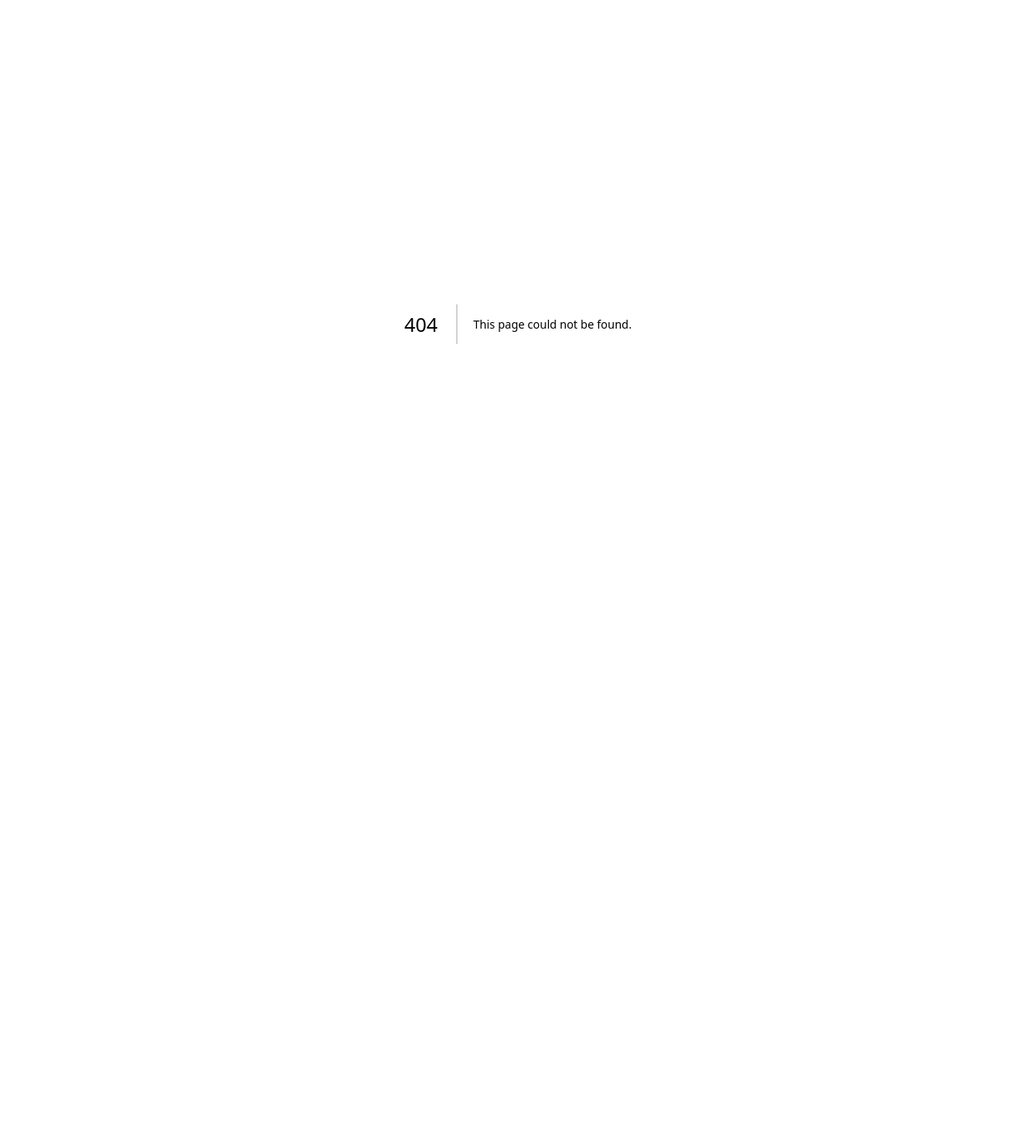
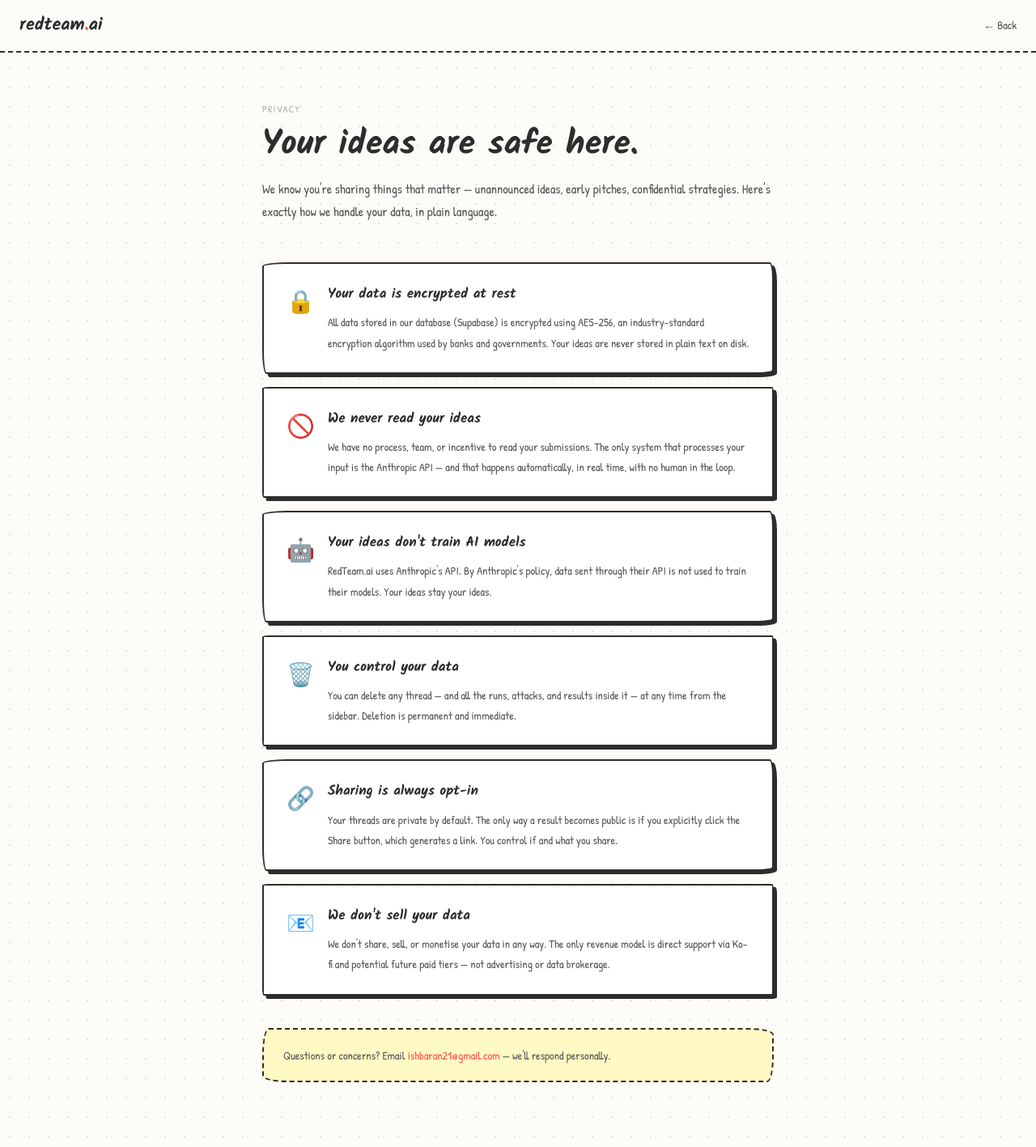
Before and after one commit to IshaanBaranwal/redteam-ai, a Next.js app: page /privacy in a window 1280 px wide. Before the commit this address had no page. Shown: the whole page at 81% size. Before the commit the page ends 800 px from the top, so only its background shows below. Built offline with nearby package versions, Linux system fonts and the light colour scheme.

Commit message:
fix: rebuild button now updates live after defense; add privacy page and notices

```diff
--- a/app/(app)/thread/[id]/page.tsx
+++ b/app/(app)/thread/[id]/page.tsx
@@ -4,6 +4,7 @@ import { useState, useEffect, useRef, useCallback } from "react";
 import { useParams } from "next/navigation";
 import { useIsMobile } from "@/hooks/useIsMobile";
 import dynamic from "next/dynamic";
+import Link from "next/link";
 import { UserButton } from "@clerk/nextjs";
 import InputCard from "@/components/InputCard";
 import PersonaSelector from "@/components/PersonaSelector";
@@ -540,6 +541,16 @@ export default function ThreadPage() {
             </div>
           )}
 
+          {/* Privacy notice */}
+          <div style={{ textAlign: "center", marginBottom: 4 }}>
+            <Link href="/privacy" style={{
+              display: "inline-flex", alignItems: "center", gap: 5, textDecoration: "none",
+              fontFamily: "var(--font-body)", fontSize: 11, color: "#aaa",
+            }}>
+              🔒 Encrypted at rest · Never used to train AI
+            </Link>
+          </div>
+
           {/* Empty state */}
           {versions.length === 0 && !isRunning && (
             <div style={{
@@ -605,6 +616,17 @@ export default function ThreadPage() {
                 inputText={inputText}
                 diffMap={attackDiff}
                 resolvedAttacks={resolvedAttacks}
+                onDefenseSubmitted={(attackId, verdict) => {
+                  setCurrentResult(prev => {
+                    if (!prev) return prev;
+                    return {
+                      ...prev,
+                      attacks: prev.attacks.map(a =>
+                        a.id === attackId ? { ...a, defenseVerdict: verdict, defense: verdict } : a
+                      ),
+                    };
+                  });
+                }}
               />
             )}
             {activeTab === "competitors" && <CompetitorTable competitors={competitors} />}
--- a/app/page.tsx
+++ b/app/page.tsx
@@ -204,6 +204,16 @@ export default function LandingPage() {
         <p style={{ fontFamily: "var(--font-body)", fontSize: 13, color: "#aaa", marginTop: 20 }}>
           No credit card. No install. Just paste your idea.
         </p>
+        <Link href="/privacy" style={{
+          display: "inline-flex", alignItems: "center", gap: 6, textDecoration: "none",
+          marginTop: 12, padding: "5px 14px",
+          fontFamily: "var(--font-body)", fontSize: 12, color: "#555",
+          border: "1.5px dashed #ccc",
+          borderRadius: "8px 32px 8px 32px / 32px 8px 32px 8px",
+          background: "#fff",
+        }}>
+          🔒 Encrypted at rest · Never used to train AI · You own your data
+        </Link>
       </section>
 
       {/* Persona strip */}
@@ -501,6 +511,7 @@ export default function LandingPage() {
         <div style={{ display: "flex", gap: 20, alignItems: "center" }}>
           <Link href="/sign-in" style={{ fontFamily: "var(--font-body)", fontSize: 13, color: "#aaa", textDecoration: "none" }}>Sign in</Link>
           <Link href="/sign-up" style={{ fontFamily: "var(--font-body)", fontSize: 13, color: "#aaa", textDecoration: "none" }}>Sign up</Link>
+          <Link href="/privacy" style={{ fontFamily: "var(--font-body)", fontSize: 13, color: "#aaa", textDecoration: "none" }}>Privacy</Link>
           <a
             href="https://ko-fi.com/ishaanbaranwal"
             target="_blank"
--- /dev/null
+++ b/app/privacy/page.tsx
@@ -0,0 +1,115 @@
+import Link from "next/link";
+
+export default function PrivacyPage() {
+  return (
+    <div style={{
+      minHeight: "100vh",
+      background: "#fdfbf7",
+      backgroundImage: "radial-gradient(#e5e0d8 1px, transparent 1px)",
+      backgroundSize: "24px 24px",
+      color: "#2d2d2d",
+    }}>
+      {/* Nav */}
+      <nav style={{
+        borderBottom: "2px dashed #2d2d2d",
+        background: "#fdfbf7",
+        display: "flex", alignItems: "center", justifyContent: "space-between",
+        padding: "14px 24px",
+      }}>
+        <Link href="/" style={{ textDecoration: "none" }}>
+          <div style={{ fontFamily: "var(--font-heading)", fontWeight: 700, fontSize: 22, color: "#2d2d2d" }}>
+            redteam<span style={{ color: "#ff4d4d" }}>.</span>ai
+          </div>
+        </Link>
+        <Link href="/" style={{ fontFamily: "var(--font-body)", fontSize: 14, color: "#555", textDecoration: "none" }}>
+          ← Back
+        </Link>
+      </nav>
+
+      <div style={{ maxWidth: 680, margin: "0 auto", padding: "60px 24px 80px" }}>
+
+        <div style={{ marginBottom: 48 }}>
+          <div style={{ fontSize: 12, color: "#aaa", fontFamily: "var(--font-body)", textTransform: "uppercase", letterSpacing: "0.1em", marginBottom: 12 }}>
+            Privacy
+          </div>
+          <h1 style={{ fontFamily: "var(--font-heading)", fontWeight: 700, fontSize: "clamp(28px, 5vw, 42px)", color: "#2d2d2d", lineHeight: 1.1, marginBottom: 16 }}>
+            Your ideas are safe here.
+          </h1>
+          <p style={{ fontFamily: "var(--font-body)", fontSize: 16, color: "#555", lineHeight: 1.8 }}>
+            We know you&apos;re sharing things that matter — unannounced ideas, early pitches, confidential strategies.
+            Here&apos;s exactly how we handle your data, in plain language.
+          </p>
+        </div>
+
+        {[
+          {
+            icon: "🔒",
+            title: "Your data is encrypted at rest",
+            body: "All data stored in our database (Supabase) is encrypted using AES-256, an industry-standard encryption algorithm used by banks and governments. Your ideas are never stored in plain text on disk.",
+          },
+          {
+            icon: "🚫",
+            title: "We never read your ideas",
+            body: "We have no process, team, or incentive to read your submissions. The only system that processes your input is the Anthropic API — and that happens automatically, in real time, with no human in the loop.",
+          },
+          {
+            icon: "🤖",
+            title: "Your ideas don't train AI models",
+            body: "RedTeam.ai uses Anthropic's API. By Anthropic's policy, data sent through their API is not used to train their models. Your ideas stay your ideas.",
+          },
+          {
+            icon: "🗑️",
+            title: "You control your data",
+            body: "You can delete any thread — and all the runs, attacks, and results inside it — at any time from the sidebar. Deletion is permanent and immediate.",
+          },
+          {
+            icon: "🔗",
+            title: "Sharing is always opt-in",
+            body: "Your threads are private by default. The only way a result becomes public is if you explicitly click the Share button, which generates a link. You control if and what you share.",
+          },
+          {
+            icon: "📧",
+            title: "We don't sell your data",
+            body: "We don't share, sell, or monetise your data in any way. The only revenue model is direct support via Ko-fi and potential future paid tiers — not advertising or data brokerage.",
+          },
+        ].map((item, i) => (
+          <div key={i} style={{
+            background: "#fff",
+            border: "2px solid #2d2d2d",
+            borderRadius: i % 2 === 0 ? "30px 5px 20px 5px / 5px 20px 5px 30px" : "8px 2px 8px 2px / 2px 8px 2px 8px",
+            padding: "24px 28px",
+            marginBottom: 16,
+            boxShadow: "4px 4px 0px 0px #2d2d2d",
+          }}>
+            <div style={{ display: "flex", alignItems: "flex-start", gap: 16 }}>
+              <span style={{ fontSize: 28, flexShrink: 0 }}>{item.icon}</span>
+              <div>
+                <div style={{ fontFamily: "var(--font-heading)", fontWeight: 700, fontSize: 17, color: "#2d2d2d", marginBottom: 8 }}>
+                  {item.title}
+                </div>
+                <div style={{ fontFamily: "var(--font-body)", fontSize: 14, color: "#555", lineHeight: 1.8 }}>
+                  {item.body}
+                </div>
+              </div>
+            </div>
+          </div>
+        ))}
+
+        <div style={{
+          marginTop: 40,
+          background: "#fff9c4",
+          border: "2px dashed #2d2d2d",
+          borderRadius: "8px 32px 8px 32px / 32px 8px 32px 8px",
+          padding: "20px 24px",
+          fontFamily: "var(--font-body)", fontSize: 14, color: "#555", lineHeight: 1.7,
+        }}>
+          Questions or concerns? Email{" "}
+          <a href="mailto:ishbaran21@gmail.com" style={{ color: "#ff4d4d", textDecoration: "none" }}>
+            ishbaran21@gmail.com
+          </a>
+          {" "}— we&apos;ll respond personally.
+        </div>
+      </div>
+    </div>
+  );
+}
--- a/components/AttackReport.tsx
+++ b/components/AttackReport.tsx
@@ -16,6 +16,7 @@ function AttackCard({
   diffBadge,
   personaName,
   personaRole,
+  onDefenseSubmitted,
 }: {
   attack: Attack;
   index: number;
@@ -23,6 +24,7 @@ function AttackCard({
   diffBadge?: "new" | "repeated";
   personaName: string;
   personaRole: string;
+  onDefenseSubmitted?: (attackId: string, verdict: "addressed" | "partial" | "vulnerable") => void;
 }) {
   const [expanded, setExpanded] = useState(true);
   const persona = PERSONAS.find(p => p.id === attack.personaId) ?? { name: personaName, role: personaRole, icon: "🎯", color: "#aaa" };
@@ -72,6 +74,7 @@ function AttackCard({
         const data = await res.json();
         setDefenseResult(data);
         setDefending(false);
+        if (attack.id) onDefenseSubmitted?.(attack.id, data.verdict);
       }
     } catch {}
     finally { setDefenseLoading(false); }
@@ -297,9 +300,10 @@ interface AttackReportProps {
   inputText?: string;
   diffMap?: Record<string, "new" | "repeated">;
   resolvedAttacks?: Attack[];
+  onDefenseSubmitted?: (attackId: string, verdict: "addressed" | "partial" | "vulnerable") => void;
 }
 
-export default function AttackReport({ attacks, inputText, diffMap, resolvedAttacks }: AttackReportProps) {
+export default function AttackReport({ attacks, inputText, diffMap, resolvedAttacks, onDefenseSubmitted }: AttackReportProps) {
   const [resolvedOpen, setResolvedOpen] = useState(false);
 
   if (attacks.length === 0 && (!resolvedAttacks || resolvedAttacks.length === 0)) return (
@@ -366,6 +370,7 @@ export default function AttackReport({ attacks, inputText, diffMap, resolvedAtta
             diffBadge={diffMap?.[a.personaId]}
             personaName={persona.name}
             personaRole={persona.role}
+            onDefenseSubmitted={onDefenseSubmitted}
           />
         );
       })}
--- a/proxy.ts
+++ b/proxy.ts
@@ -1,7 +1,7 @@
 import { clerkMiddleware, createRouteMatcher } from "@clerk/nextjs/server";
 import { NextResponse } from "next/server";
 
-const isPublicRoute = createRouteMatcher(["/sign-in(.*)", "/sign-up(.*)", "/", "/api/demo(.*)", "/share(.*)", "/api/share(.*)"]);
+const isPublicRoute = createRouteMatcher(["/sign-in(.*)", "/sign-up(.*)", "/", "/api/demo(.*)", "/share(.*)", "/api/share(.*)", "/privacy"]);
 
 export default clerkMiddleware(async (auth, request) => {
   const { userId } = await auth();
```
